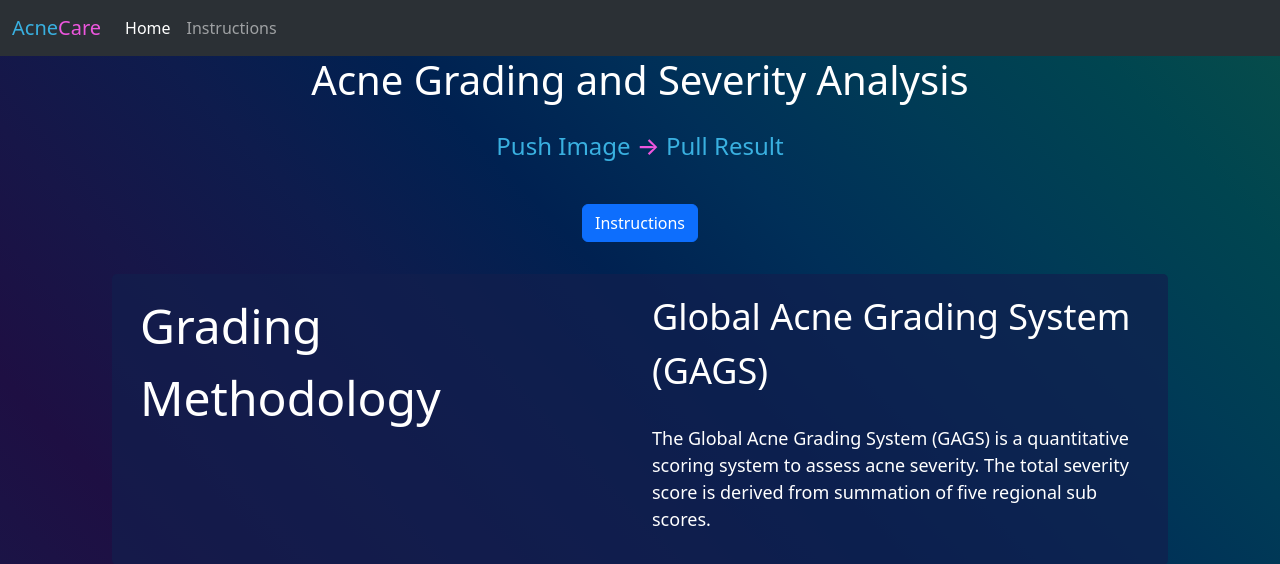
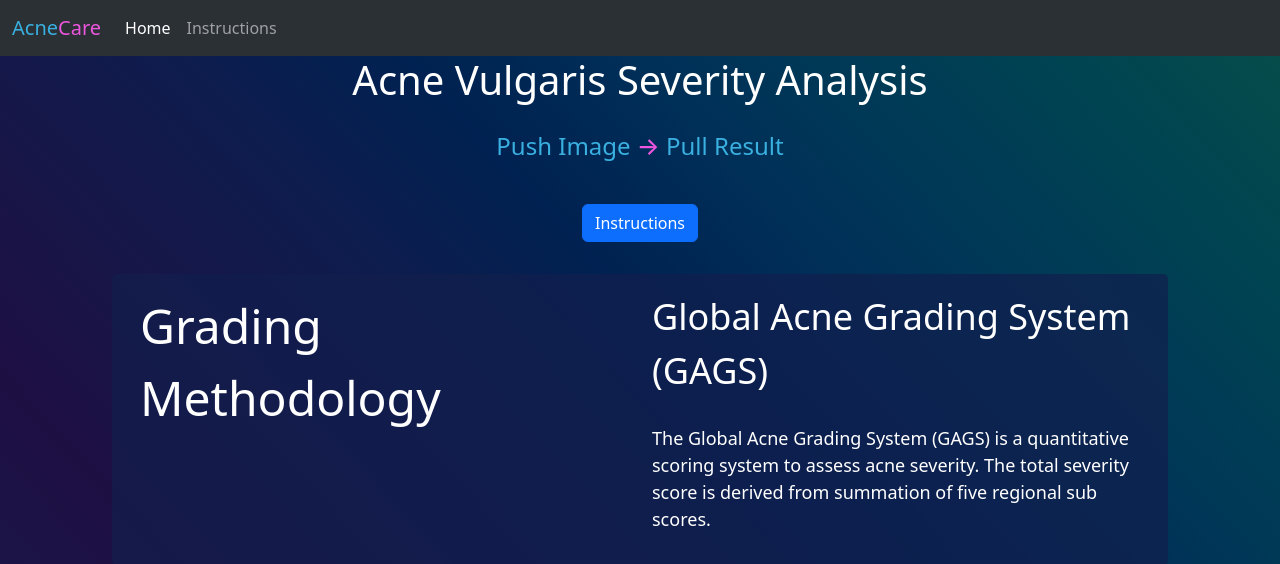
Before and after one commit to sushnag22/Acne-Detector, a Flask app: page / in a window 1280 px wide. Shown: the top 564 px of the page. Run offline with Flask 3, Linux system fonts and the light colour scheme.

Commit message:
Update app title

```diff
--- a/app/templates/index.html
+++ b/app/templates/index.html
@@ -124,7 +124,7 @@
           text-align: center;
         "
       >
-        Acne Grading and Severity Analysis
+        Acne Vulgaris Severity Analysis
       </h1>
     </div>
     <div>
--- a/app/templates/left_cheek.html
+++ b/app/templates/left_cheek.html
@@ -113,7 +113,7 @@
           text-align: center;
         "
       >
-        Acne Grading and Severity Analysis
+        Acne Severity Analysis
       </h1>
     </div>
     <div>
--- a/app/templates/right_cheek.html
+++ b/app/templates/right_cheek.html
@@ -113,7 +113,7 @@
           text-align: center;
         "
       >
-        Acne Grading and Severity Analysis
+        Acne Severity Analysis
       </h1>
     </div>
     <div>
```
